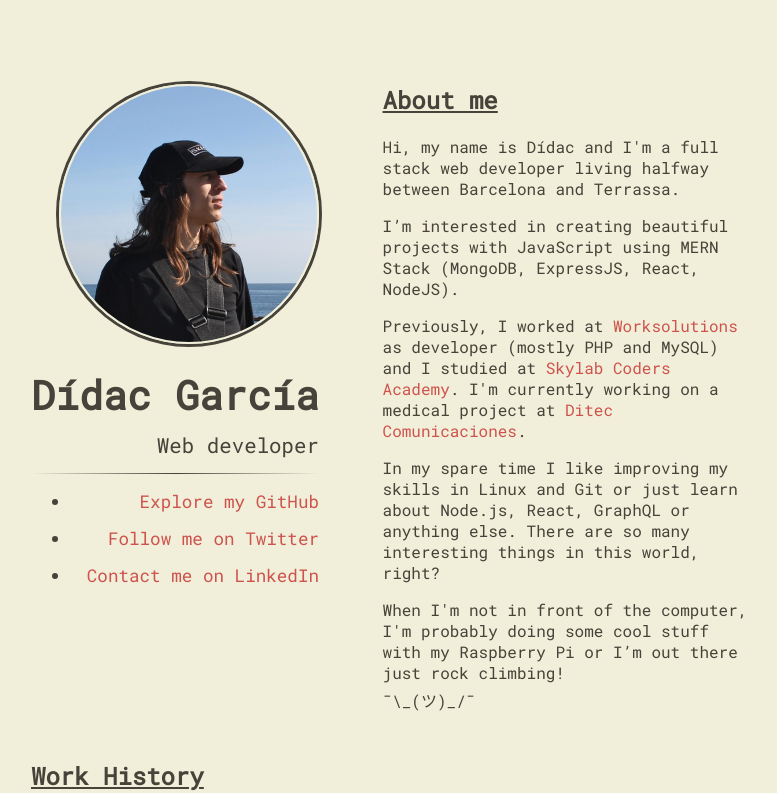
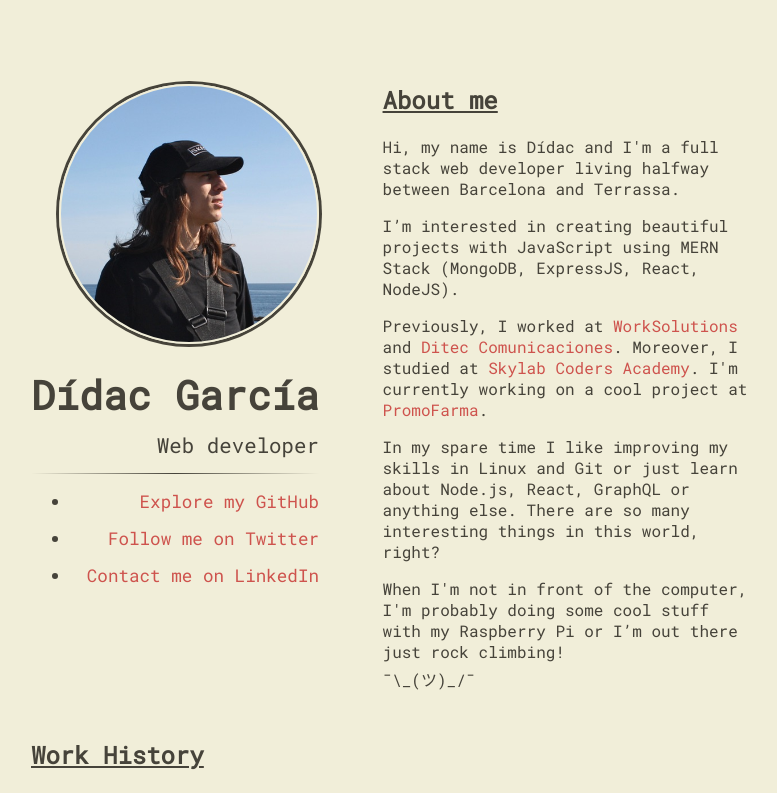
Before and after one commit to didaquis/didaquis.github.io, a Next.js app: page / in a window 1280 px wide. Shown: the top 793 px of the page, without its empty margins (247-1024 px from the left). Built offline with nearby package versions, Linux system fonts and the light colour scheme; some icons are missing.

Commit message:
Updated AboutMe content

```diff
--- a/components/AboutMe.js
+++ b/components/AboutMe.js
@@ -4,7 +4,7 @@ const AboutMe = () => (
 			<h2>About me</h2>
 			<p>Hi, my name is Dídac and I'm a full stack web developer living halfway between Barcelona and Terrassa.</p>
 			<p>I’m interested in creating beautiful projects with JavaScript using MERN Stack (MongoDB, ExpressJS, React, NodeJS).</p>
-			<p>Previously, I worked at <a href="https://worksolutions.es" target="_blank" rel="noopener noreferrer" title="Worksolutions">Worksolutions</a> as developer (mostly PHP and MySQL) and I studied at <a href="http://www.skylabcoders.com/es" target="_blank" rel="noopener noreferrer" title="Skylab Coders Academy">Skylab Coders Academy</a>. I'm currently working on a medical project at <a href="http://ditec.es/es/" target="_blank" rel="noopener noreferrer" title="Ditec Comunicaciones">Ditec Comunicaciones</a>.</p>
+			<p>Previously, I worked at <a href="https://worksolutions.es" target="_blank" rel="noopener noreferrer" title="WorkSolutions">WorkSolutions</a> and <a href="http://ditec.es/es/" target="_blank" rel="noopener noreferrer" title="Ditec Comunicaciones">Ditec Comunicaciones</a>. Moreover, I studied at <a href="http://www.skylabcoders.com/es" target="_blank" rel="noopener noreferrer" title="Skylab Coders Academy">Skylab Coders Academy</a>. I'm currently working on a cool project at <a href="https://www.promofarma.com" target="_blank" rel="noopener noreferrer" title="PromoFarma">PromoFarma</a>.</p>
 			<p>In my spare time I like improving my skills in Linux and Git or just learn about Node.js, React, GraphQL or anything else. There are so many interesting things in this world, right?</p>
 			<p>When I'm not in front of the computer, I'm probably doing some cool stuff with my Raspberry Pi or I’m out there just rock climbing!<br /><span className="smile-face">¯\_(ツ)_/¯</span></p>
 		</section>
```
